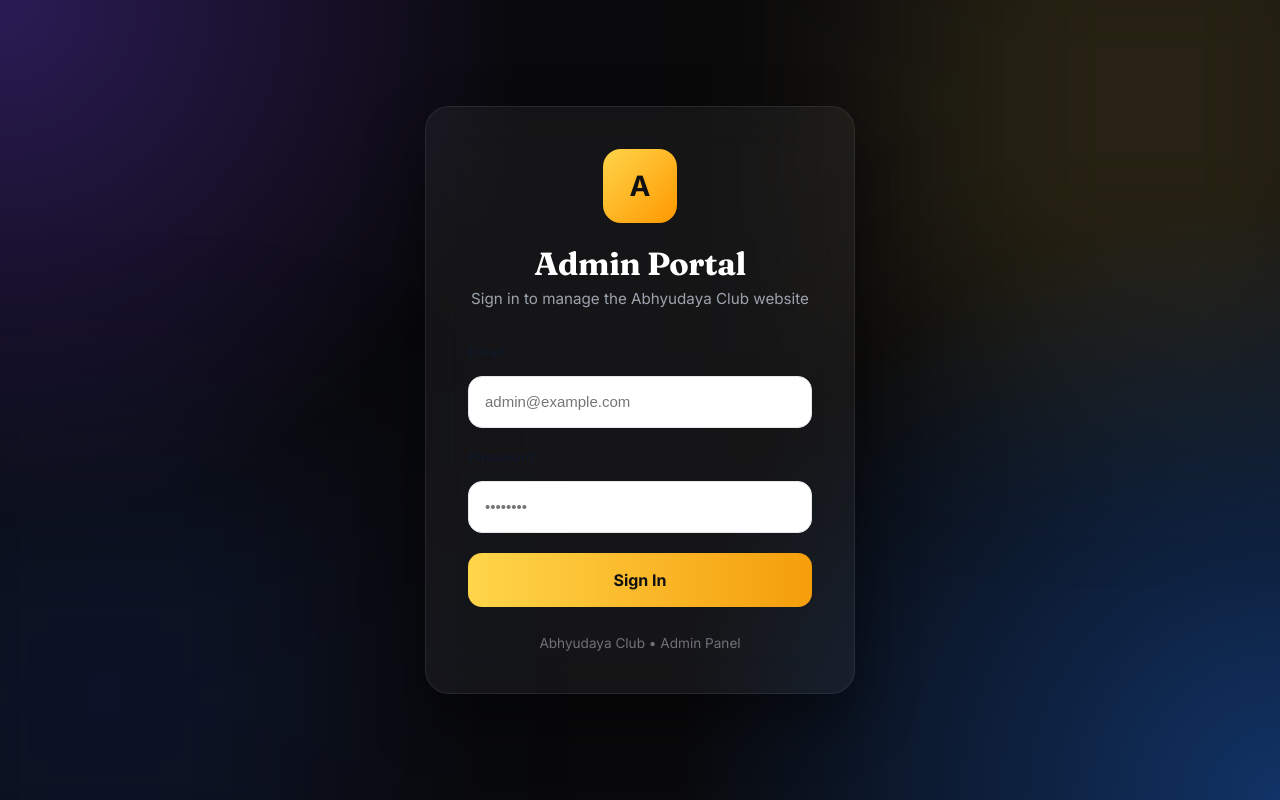
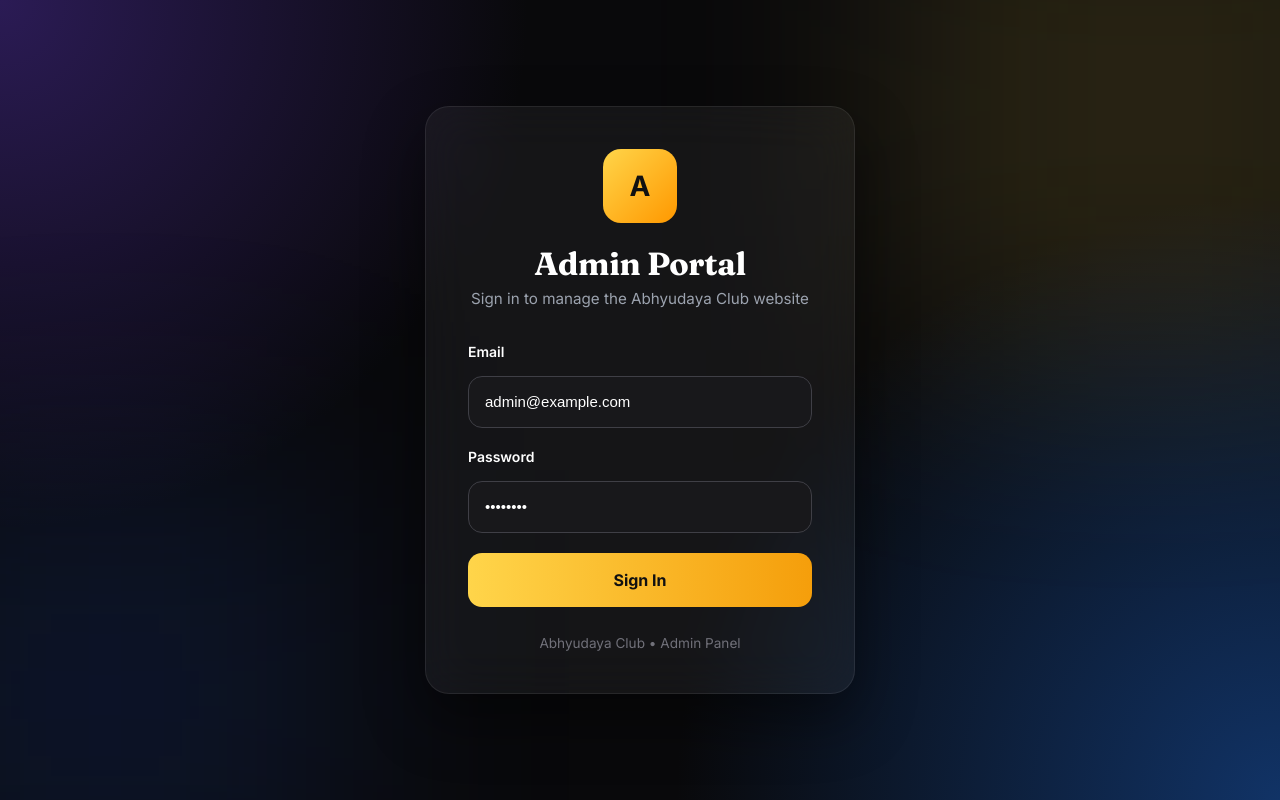
Before and after one commit to viraatt/abhyudaya, a React (Vite) app: page /admin/login in a window 1280 px wide. Built offline with nearby package versions, Linux system fonts and the light colour scheme.

Commit message:
feat: add admin login button to navbar

```diff
--- a/src/Admin/pages/style/login.css
+++ b/src/Admin/pages/style/login.css
@@ -141,3 +141,23 @@
   margin-top:28px;
   font-size:.85rem;
 }
+/* ===== LOGIN INPUT FIX ===== */
+
+.form-group input,
+.form-group input:focus,
+.form-group input:active {
+  background: #18181b !important;
+  color: #ffffff !important;
+  -webkit-text-fill-color: #ffffff !important;
+  caret-color: #FFD54A !important;
+  border: 1px solid #3f3f46 !important;
+}
+
+.form-group input::placeholder {
+  color: #9ca3af !important;
+  opacity: 1;
+}
+
+.form-group label {
+  color: #ffffff !important;
+}
```
